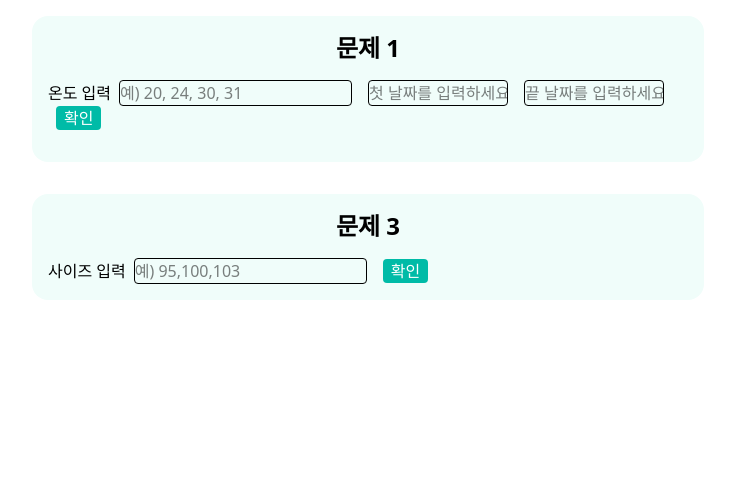
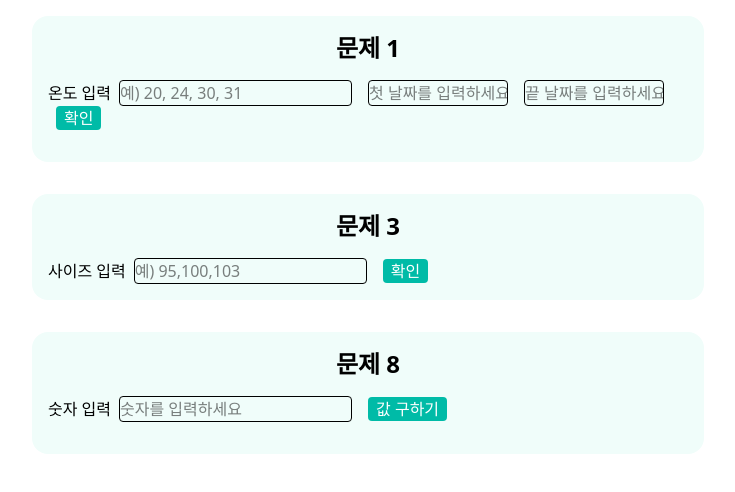
Before and after one commit to dajung-y/2025-goorm-frontend, a React (Vite) app in the folder cospro/: page /cospro6 in a window 1280 px wide. Shown: the top 492 px of the page, without its empty margins (272-1007 px from the left). Built offline with nearby package versions, Linux system fonts and the light colour scheme.

Commit message:
6-8문제

```diff
--- /dev/null
+++ b/cospro/src/cospro6/Cospro6Test8.jsx
@@ -0,0 +1,34 @@
+import React, { useState } from 'react'
+
+export default function Cospro6Test8() {
+  const [num, setNum] = useState('');
+  const [result ,setResult] = useState(null);
+  const handleGetResult = () => {
+    const reverse = Number(num.split('').reverse().join(''));
+    const n = Number(num);
+    console.log(n, reverse);
+    setResult(n-reverse);
+  }
+  return (
+    <section className='m-4 p-4 w-2xl bg-teal-50 rounded-2xl'>
+      <h1 className='text-2xl font-bold text-center'>문제 8</h1>
+      {/* 입력 */}
+      <div className='mt-4'>
+        <label>숫자 입력</label>
+        <input value={num}
+                onChange={(e) => setNum(e.target.value)}
+                placeholder='숫자를 입력하세요'
+                className='ml-2 mr-2 border rounded' />
+        <button onClick={handleGetResult}
+                className='ml-2 px-2 bg-teal-500 text-white rounded cursor-pointer'>
+          값 구하기
+        </button>
+        <div className='mt-4'>
+          {result!==null && (
+            <p>주어진 숫자에서 뒤집은 숫자를 뺀 값은 <b>{result}</b>입니다</p>
+          )}
+        </div>
+      </div>
+    </section>
+  )
+}
--- a/cospro/src/pages/CosPro6Page.jsx
+++ b/cospro/src/pages/CosPro6Page.jsx
@@ -1,12 +1,14 @@
 import React from 'react'
 import Cospro6Test1 from '../cospro6/Cospro6Test1'
 import Cospro6Test3 from '../cospro6/Cospro6Test3'
+import Cospro6Test8 from '../cospro6/Cospro6Test8'
 
 export default function CosPro6Page() {
   return (
     <div className='flex flex-col items-center'>
       <Cospro6Test1 />
       <Cospro6Test3 />
+      <Cospro6Test8 />
     </div>
   )
 }
```
